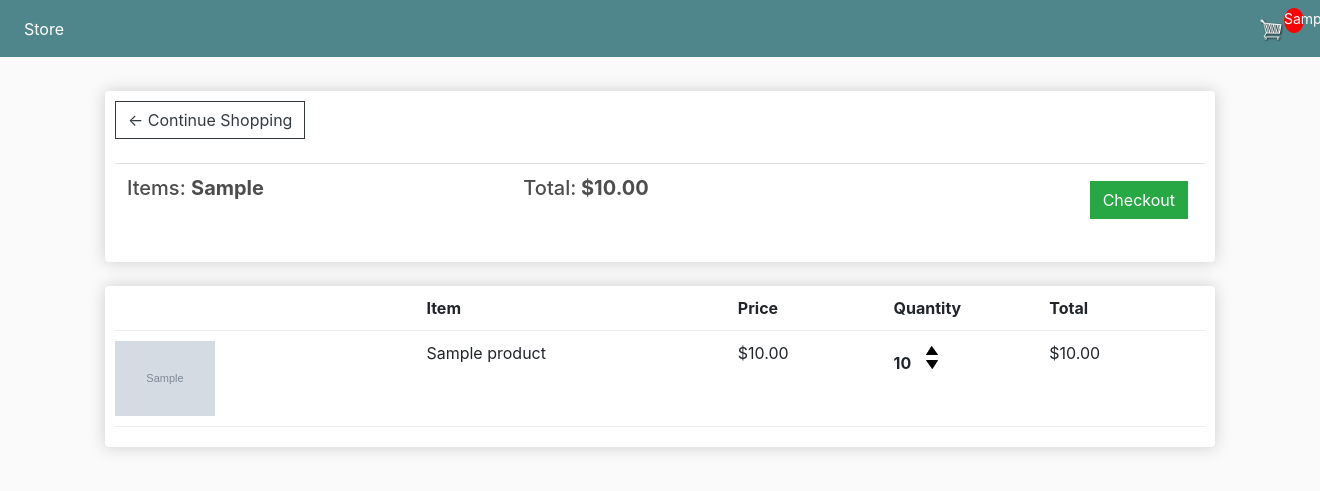
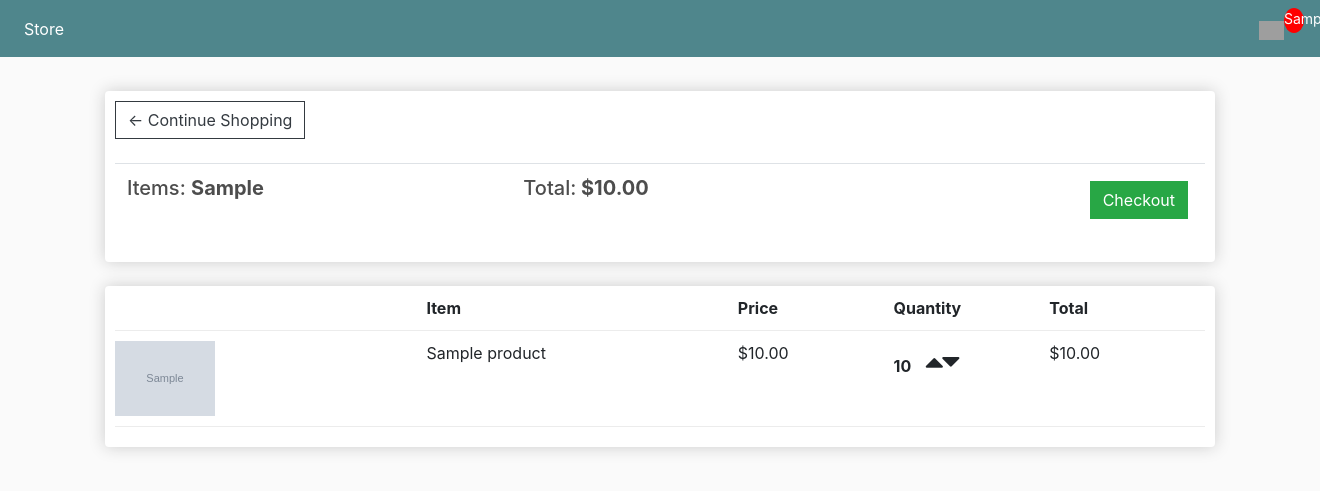
Before and after one commit to Smn-20/Coffee-Ecommerce, a Django app: template store/templates/store/cart.html in a window 1320 px wide; the page is wider, and only the part inside the window is pictured. Shown: the top 491 px of that part. Run offline with Django 4.2, Linux system fonts and the light colour scheme; the template is opened without the code that fills it: most values are stand-ins (such as "Sample title", 1, 10 or a date in 2020); grey boxes marked "Sample" are stand-in pictures; lists and menus that the app fills with data are empty; some libraries are stand-ins or nearby versions; grey boxes are pictures that could not be loaded.

Commit message:
deployment

```diff
--- a/store/templates/store/cart.html
+++ b/store/templates/store/cart.html
@@ -1,6 +1,8 @@
 {% extends 'store/main.html' %}
 {% load static %}
 {% block content %}
+<link rel="stylesheet" href="https://stackpath.bootstrapcdn.com/font-awesome/4.7.0/css/font-awesome.min.css" integrity="sha384-wvfXpqpZZVQGK6TAh5PVlGOfQNHSoD2xbE+QkPxCAFlNEevoEH3Sl0sibVcOQVnN" crossorigin="anonymous">
+
 	<div class="row">
 		<div class="col-lg-12">
 			<div class="box-element">
@@ -37,11 +39,11 @@
 					<div style="flex:1"><p>${{item.product.price|floatformat:2}}</p></div>
 					<div style="flex:1">
 						<p class="quantity">{{item.quantity}}</p>
-						<div class="quantity">
-							<img data-product="{{item.product.id}}" data-action="add" class="chg-quantity update-cart" src="{% static  'images/arrow-up.png' %}">
+							{% comment %} <img data-product="{{item.product.id}}" data-action="add" class="chg-quantity update-cart" src="https://w7.pngwing.com/pngs/711/104/png-transparent-computer-icons-arrow-down-arrow-up-right-left-up-up-arrow-angle-triangle-black-thumbnail.png">
 
-							<img data-product="{{item.product.id}}" data-action="remove" class="chg-quantity update-cart" src="{% static  'images/arrow-down.png' %}">
-						</div>
+							<img data-product="{{item.product.id}}" data-action="remove" class="chg-quantity update-cart" src="https://e7.pngegg.com/pngimages/486/918/png-clipart-computer-icons-arrow-down-arrow-angle-white.png"> {% endcomment %}
+							<i data-product="{{item.product.id}}" data-action="add"  class="fa fa-caret-up  chg-quantity update-cart" aria-hidden="true" style="font-size:30px"></i>
+							<i data-product="{{item.product.id}}" data-action="remove"  class="fa fa-caret-down chg-quantity update-cart" aria-hidden="true" style="font-size:30px"></i>
 					</div>
 					<div style="flex:1"><p>${{item.get_total|floatformat:2}}</p></div>
 				</div>
--- a/store/templates/store/main.html
+++ b/store/templates/store/main.html
@@ -135,10 +135,9 @@
 		}
 
 		.quantity{
-			display: inline-block;
 			font-weight: 700;
 			padding-right:10px;
-
+			display:inline;
 
 		}
 
@@ -179,7 +178,7 @@
 
 
 	     	<a href="{% url 'cart' %}">
-	    		<img  id="cart-icon" src="{% static 'images/cart.png' %}">
+	    		<img  id="cart-icon" src="https://cdn-icons-png.flaticon.com/512/60/60992.png">
 	    	</a>
 	    	<p id="cart-total">{{cartItems}}</p>
 
```
Also changed, not shown: db.sqlite3.
